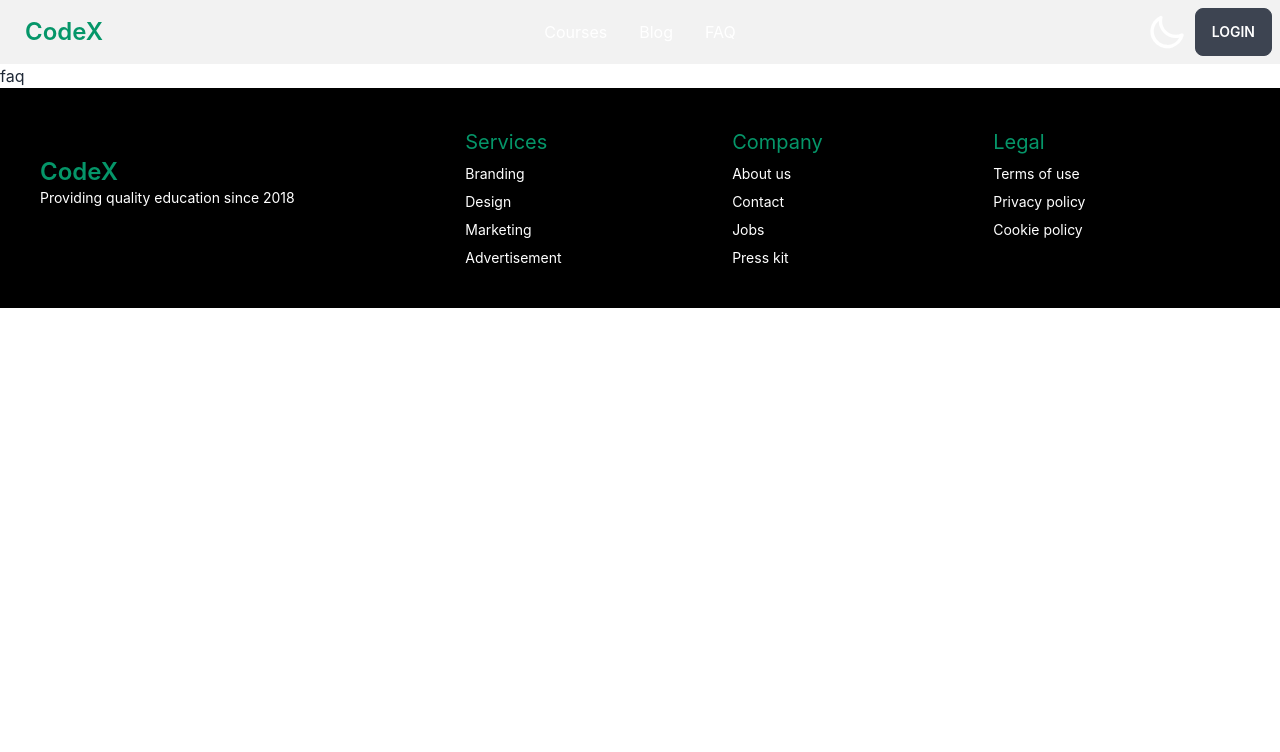
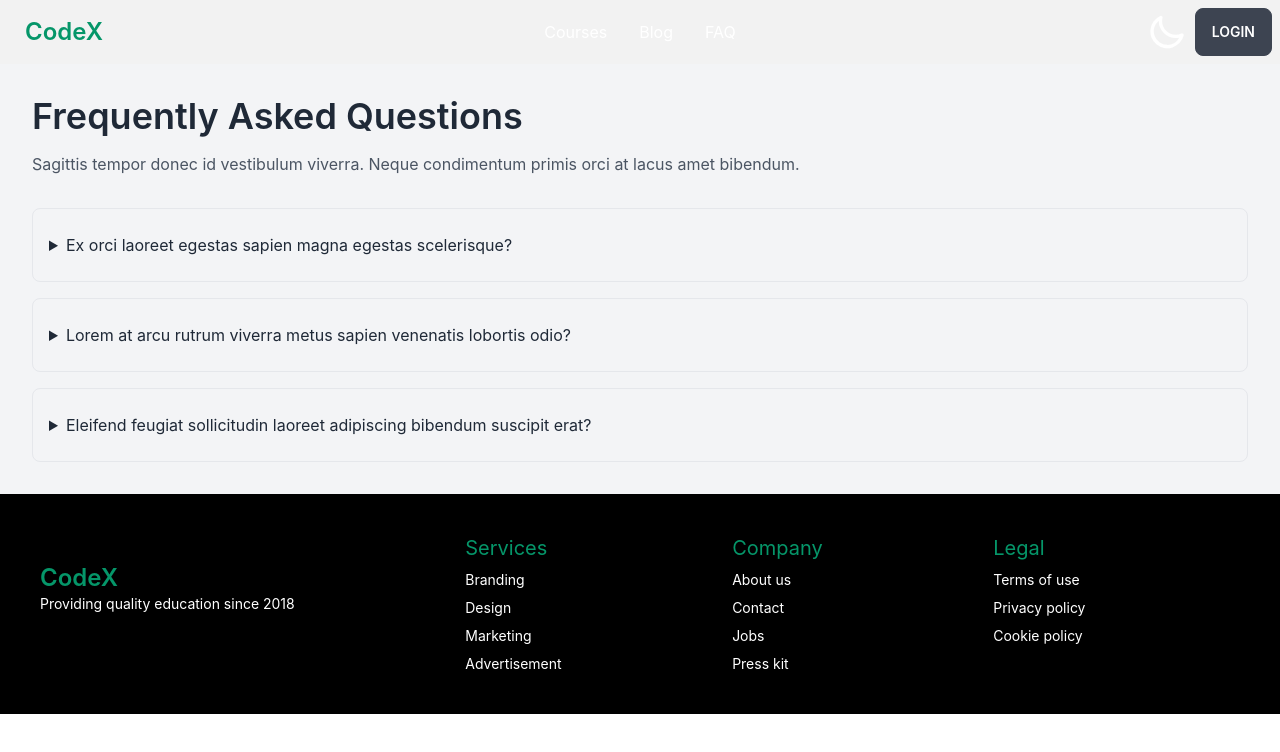
Before and after one commit to md-maruf-hossain/codex-client, a React (Create React App) app: page /faq in a window 1280 px wide. Shown: the top 752 px of the page. Built offline with nearby package versions, Linux system fonts and the light colour scheme.

Commit message:
faq page added

```diff
--- a/src/Pages/FAQ/FAQ.js
+++ b/src/Pages/FAQ/FAQ.js
@@ -1,11 +1,32 @@
-import React from 'react';
+import React from "react";
 
 const FAQ = () => {
-    return (
-        <div>
-            <h1>faq</h1>
+  return (
+    <div>
+      <section className="bg-gray-100 text-gray-800">
+        <div className="container flex flex-col justify-center px-4 py-8 mx-auto md:p-8">
+          <h2 className="text-2xl font-semibold sm:text-4xl">Frequently Asked Questions</h2>
+          <p className="mt-4 mb-8 text-gray-600">Sagittis tempor donec id vestibulum viverra. Neque condimentum primis orci at lacus amet bibendum.</p>
+          <div className="space-y-4">
+            <details className="w-full border rounded-lg">
+              <summary className="px-4 py-6 focus:outline-none focus-visible:ring-emerald-600">Ex orci laoreet egestas sapien magna egestas scelerisque?</summary>
+              <p className="px-4 py-6 pt-0 ml-4 -mt-4 text-gray-600">Lectus iaculis orci metus vitae ligula dictum per. Nisl per nullam taciti at adipiscing est. </p>
+            </details>
+            <details className="w-full border rounded-lg">
+              <summary className="px-4 py-6 focus:outline-none focus-visible:ring-emerald-600">Lorem at arcu rutrum viverra metus sapien venenatis lobortis odio?</summary>
+              <p className="px-4 py-6 pt-0 ml-4 -mt-4 text-gray-600">Tincidunt ut hac condimentum rhoncus phasellus nostra. Magna porttitor egestas tincidunt neque vehicula potenti. </p>
+            </details>
+            <details className="w-full border rounded-lg">
+              <summary className="px-4 py-6 focus:outline-none focus-visible:ring-emerald-600">Eleifend feugiat sollicitudin laoreet adipiscing bibendum suscipit erat?</summary>
+              <p className="px-4 py-6 pt-0 ml-4 -mt-4 text-gray-600">
+                Justo libero tellus integer tincidunt justo semper consequat venenatis aliquet imperdiet. Ultricies urna proin fusce nulla pretium sodales vel magna et massa euismod vulputate sed.{" "}
+              </p>
+            </details>
+          </div>
         </div>
-    );
+      </section>
+    </div>
+  );
 };
 
 export default FAQ;
```
